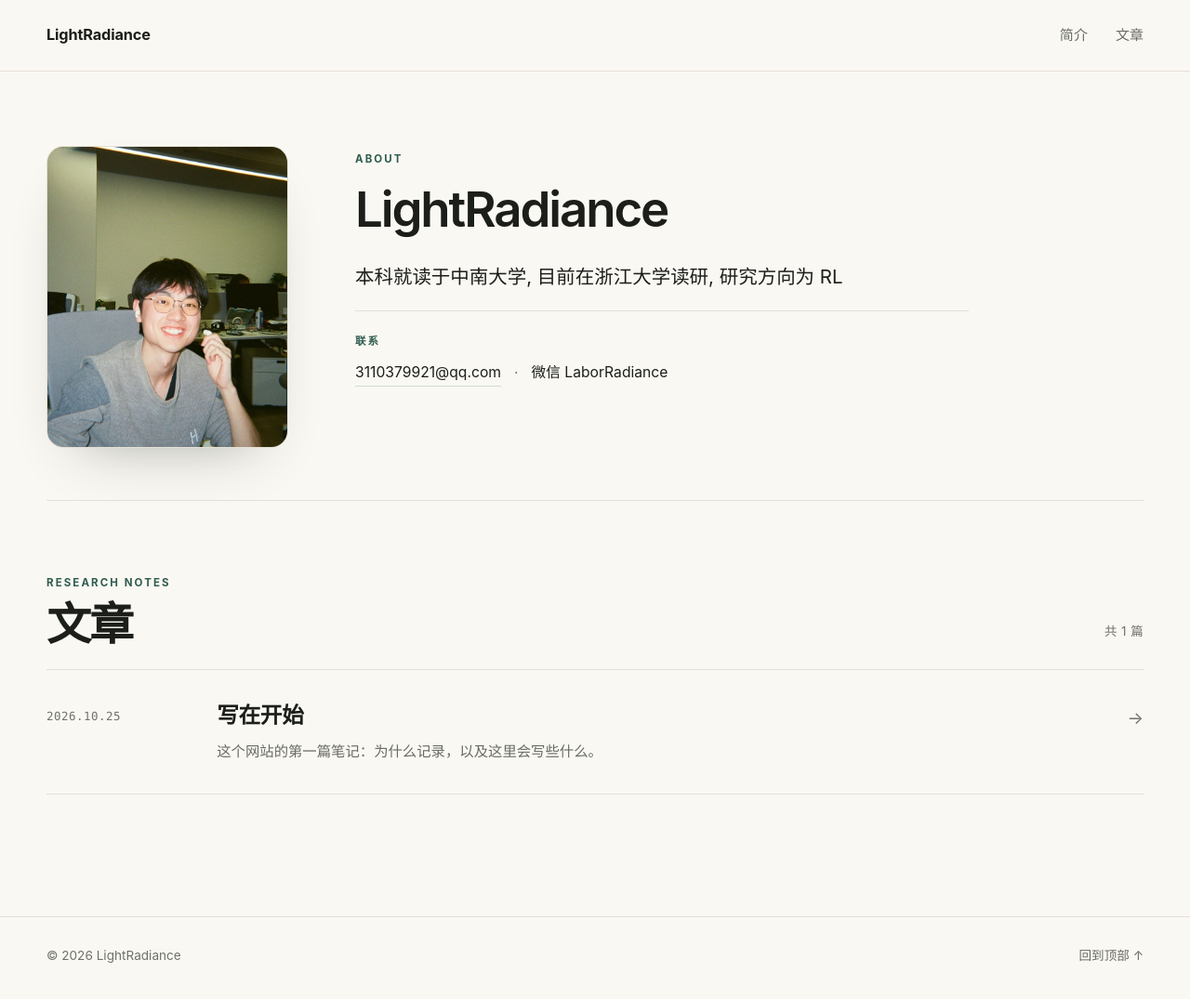
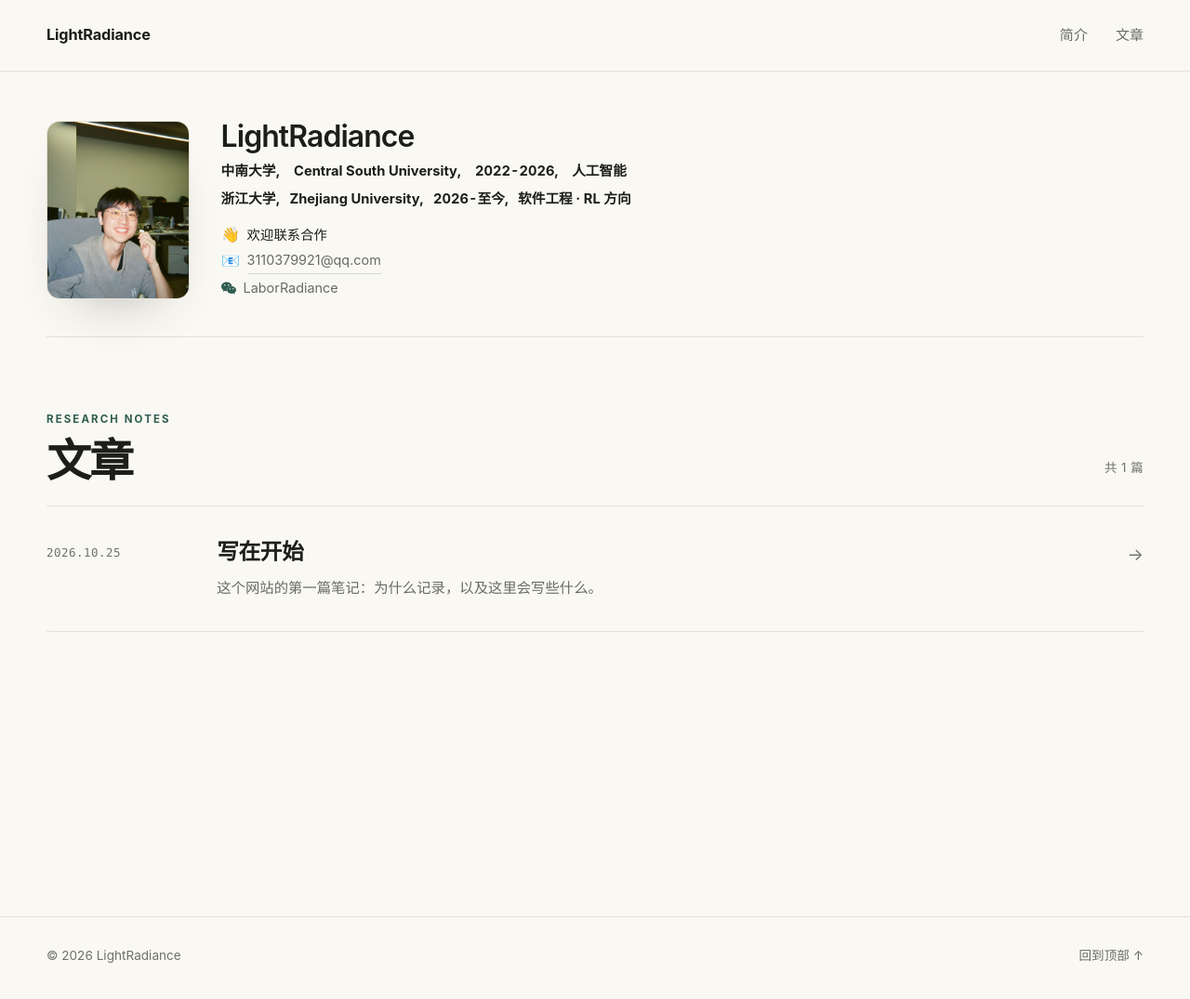
Before and after one commit to LightRadiance/LightRadiance.github.io, a Jekyll site: the page built from index.html, in a window 1280 px wide and 1080 px high. Shown: the top 1075 px of the window at 93% size. Built offline with Jekyll 4.4.1, drawn with Linux system fonts in a browser that asks for light colours.

Commit message:
Refine profile intro with education timeline and contact icons
- Compress the profile into a compact photo and details row
- Show education entries by year from _config.yml
- Replace the speech-bubble emoji with the WeChat logo
- Update the README

Co-Authored-By: Claude Code <noreply@anthropic.com>

```diff
--- a/_config.yml
+++ b/_config.yml
@@ -12,9 +12,14 @@ author:
   wechat: LaborRadiance
   github: LightRadiance
   education:
-    bachelor: 中南大学
-    graduate: 浙江大学
-  interest: 强化学习
+    - school: 中南大学
+      english: Central South University
+      years: 2022-2026
+      major: 人工智能
+    - school: 浙江大学
+      english: Zhejiang University
+      years: 2026-至今
+      major: 软件工程 · RL 方向
 
 # 文章链接格式：/2026/09/14/文章名.html
 permalink: /:year/:month/:day/:title.html
--- a/assets/css/main.css
+++ b/assets/css/main.css
@@ -159,6 +159,18 @@ a {
 
 .skip-link:focus {
   left: 16px;
+}
+
+.sr-only {
+  position: absolute;
+  width: 1px;
+  height: 1px;
+  padding: 0;
+  margin: -1px;
+  overflow: hidden;
+  clip: rect(0, 0, 0, 0);
+  white-space: nowrap;
+  border: 0;
 }
 
 /* ---------- Header ---------- */
@@ -329,90 +341,121 @@ a {
 /* ---------- 首页：个人介绍 ---------- */
 
 .about {
-  padding-top: clamp(48px, 6.5vw, 80px);
-  padding-bottom: clamp(40px, 5vw, 56px);
+  padding-top: clamp(32px, 4.5vw, 52px);
+  padding-bottom: clamp(28px, 4vw, 40px);
   scroll-margin-top: calc(var(--header-h) + 16px);
 }
 
-.about-grid {
-  display: grid;
-  grid-template-columns: minmax(0, 260px) minmax(0, 1fr);
-  gap: clamp(36px, 6vw, 72px);
-  align-items: start;
+.about-row {
+  display: flex;
+  align-items: center;
+  gap: clamp(18px, 3vw, 34px);
 }
 
-.portrait {
-  margin: 0;
-}
-
-.portrait img {
-  width: 100%;
+.about-photo {
+  flex: none;
+  width: clamp(88px, 12vw, 160px);
+  height: auto;
   aspect-ratio: 4 / 5;
   border: 1px solid var(--line);
-  border-radius: 18px;
+  border-radius: 14px;
   box-shadow: var(--shadow);
   object-fit: cover;
 }
 
 .about-copy {
-  max-width: 660px;
-  padding-top: 6px;
+  min-width: 0;
 }
 
 .about-copy h1 {
-  margin: 0 0 26px;
-  font-size: clamp(2.4rem, 4.5vw, 3.3rem);
+  margin: 0 0 8px;
+  font-size: clamp(1.6rem, 2.5vw, 2.1rem);
   font-weight: 600;
-  letter-spacing: -0.04em;
-  line-height: 1.05;
+  letter-spacing: -0.03em;
+  line-height: 1.1;
 }
 
-.about-lead {
-  max-width: 30em;
-  margin: 0 0 18px;
-  font-size: clamp(1.1rem, 1.8vw, 1.28rem);
-  line-height: 1.75;
+.education {
+  display: grid;
+  gap: 6px;
+  margin: 0 0 14px;
 }
 
-.about-note {
-  max-width: 38em;
-  margin: 0 0 32px;
+.edu-line {
+  display: grid;
+  grid-template-columns: auto auto auto auto;
+  column-gap: 10px;
+  align-items: baseline;
+  margin: 0;
   color: var(--muted);
-  line-height: 1.85;
+  font-size: clamp(0.92rem, 1.15vw, 1rem);
+  line-height: 1.65;
 }
 
-.contact-block {
-  padding-top: 24px;
-  border-top: 1px solid var(--line);
+.edu-line > * {
+  min-width: 0;
 }
 
-.contact-block .eyebrow {
-  margin-bottom: 12px;
+.edu-school,
+.edu-years {
+  white-space: nowrap;
 }
 
-.contact-line {
-  display: flex;
-  flex-wrap: wrap;
-  align-items: baseline;
-  gap: 6px 14px;
-  margin: 0;
-  font-size: 0.98rem;
+.edu-line strong {
+  color: var(--text);
+  font-weight: 650;
 }
 
-.contact-line a {
+.edu-years {
+  font-variant-numeric: tabular-nums;
+}
+
+.contact-list {
+  display: grid;
+  gap: 3px;
+  margin: 0;
+  padding: 0;
+  color: var(--muted);
+  font-size: 0.9rem;
+  list-style: none;
+}
+
+.contact-list li {
+  display: flex;
+  align-items: center;
+  gap: 8px;
+}
+
+.contact-list li:first-child {
+  color: var(--text);
+  font-weight: 500;
+}
+
+.contact-icon {
+  flex: none;
+  width: 1.25em;
+  font-family: "Apple Color Emoji", "Segoe UI Emoji", "Noto Color Emoji", sans-serif;
+  font-size: 1rem;
+  line-height: 1.5;
+  text-align: center;
+}
+
+.contact-icon-wechat {
+  width: 1em;
+  height: 1em;
+  color: var(--accent);
+}
+
+.contact-list a {
   padding-bottom: 1px;
   border-bottom: 1px solid var(--accent-soft);
   text-decoration: none;
   transition: color 0.2s ease, border-color 0.2s ease;
 }
 
-.contact-line a:hover {
+.contact-list a:hover {
   border-color: var(--accent);
   color: var(--accent);
-}
-
-.contact-sep {
-  color: var(--faint);
 }
 
 /* ---------- 文章页 ---------- */
@@ -880,20 +923,15 @@ a {
   }
 }
 
-@media (max-width: 860px) {
-  .about-grid {
-    grid-template-columns: minmax(0, 1fr);
-    gap: 32px;
+@media (max-width: 600px) {
+  .about-row {
+    align-items: flex-start;
   }
 
-  .portrait {
-    max-width: 220px;
-    margin-inline: auto;
-  }
-
-  .about-copy {
-    max-width: none;
-    padding-top: 0;
+  .edu-line {
+    grid-template-columns: auto minmax(0, 1fr);
+    column-gap: 8px;
+    font-size: 0.88rem;
   }
 }
 
@@ -976,15 +1014,19 @@ a {
   .brand-name {
     font-size: 0.96rem;
   }
+}
 
-  .contact-line {
-    flex-direction: column;
-    align-items: flex-start;
-    gap: 4px;
+@media (max-width: 360px) {
+  .about-row {
+    gap: 14px;
   }
 
-  .contact-sep {
-    display: none;
+  .about-photo {
+    width: 80px;
+  }
+
+  .about-copy h1 {
+    font-size: 1.45rem;
   }
 }
 
--- a/index.html
+++ b/index.html
@@ -4,27 +4,41 @@ body_class: home
 ---
 
 <section class="wrap about" id="about">
-  <div class="about-grid">
-    <figure class="portrait">
-      <img src="{{ '/assets/images/portrait.jpg' | relative_url }}" alt="LightRadiance 的照片" width="800" height="1000">
-    </figure>
+  <div class="about-row">
+    <img class="about-photo" src="{{ '/assets/images/portrait.jpg' | relative_url }}" alt="LightRadiance 的照片" width="800" height="1000">
 
     <div class="about-copy">
-      <p class="eyebrow">About</p>
       <h1>LightRadiance</h1>
 
-      <p class="about-lead">
-        本科就读于{{ site.author.education.bachelor }}, 目前在{{ site.author.education.graduate }}读研, 研究方向为 RL
-      </p>
+      <div class="education">
+        {% for edu in site.author.education %}
+        <p class="edu-line">
+          <strong class="edu-school">{{ edu.school }},</strong>
+          <strong class="edu-english">{{ edu.english }},</strong>
+          <strong class="edu-years">{{ edu.years }},</strong>
+          <strong class="edu-major">{{ edu.major }}</strong>
+        </p>
+        {% endfor %}
+      </div>
 
-      <div class="contact-block">
-        <p class="eyebrow">联系</p>
-        <p class="contact-line">
+      <ul class="contact-list">
+        <li>
+          <span class="contact-icon" aria-hidden="true">👋</span>
+          <span>欢迎联系合作</span>
+        </li>
+        <li>
+          <span class="contact-icon" aria-hidden="true">📧</span>
+          <span class="sr-only">邮箱：</span>
           <a href="mailto:{{ site.author.email }}">{{ site.author.email }}</a>
-          <span class="contact-sep" aria-hidden="true">·</span>
-          <span>微信 {{ site.author.wechat }}</span>
-        </p>
-      </div>
+        </li>
+        <li>
+          <svg class="contact-icon contact-icon-wechat" viewBox="0 0 24 24" aria-hidden="true" focusable="false">
+            <path fill="currentColor" d="M8.691 2.188C3.891 2.188 0 5.476 0 9.53c0 2.212 1.17 4.203 3.002 5.55a.59.59 0 0 1 .213.665l-.39 1.48c-.019.07-.048.141-.048.213 0 .163.13.295.29.295a.326.326 0 0 0 .167-.054l1.903-1.114a.864.864 0 0 1 .717-.098 10.16 10.16 0 0 0 2.837.403c.276 0 .543-.027.811-.05-.857-2.578.157-4.972 1.932-6.446 1.703-1.415 3.882-1.98 5.853-1.838-.576-3.583-4.196-6.348-8.596-6.348zM5.785 5.991c.642 0 1.162.529 1.162 1.18a1.17 1.17 0 0 1-1.162 1.178A1.17 1.17 0 0 1 4.623 7.17c0-.651.52-1.18 1.162-1.18zm5.813 0c.642 0 1.162.529 1.162 1.18a1.17 1.17 0 0 1-1.162 1.178 1.17 1.17 0 0 1-1.162-1.178c0-.651.52-1.18 1.162-1.18zm5.34 2.867c-1.797-.052-3.746.512-5.28 1.786-1.72 1.428-2.687 3.72-1.78 6.22.942 2.453 3.666 4.229 6.884 4.229.826 0 1.622-.12 2.361-.336a.722.722 0 0 1 .598.082l1.584.926a.272.272 0 0 0 .14.047c.134 0 .24-.111.24-.247 0-.06-.023-.12-.038-.177l-.327-1.233a.582.582 0 0 1-.023-.156.49.49 0 0 1 .201-.398C23.024 18.48 24 16.82 24 14.98c0-3.21-2.931-5.837-6.656-6.088V8.89c-.135-.01-.27-.027-.407-.03zm-2.53 3.274c.535 0 .969.44.969.982a.976.976 0 0 1-.969.983.976.976 0 0 1-.969-.983c0-.542.434-.982.97-.982zm4.844 0c.535 0 .969.44.969.982a.976.976 0 0 1-.969.983.976.976 0 0 1-.969-.983c0-.542.434-.982.969-.982z"/>
+          </svg>
+          <span class="sr-only">微信：</span>
+          <span>{{ site.author.wechat }}</span>
+        </li>
+      </ul>
     </div>
   </div>
 </section>
```
Also changed, not shown: README.md.
